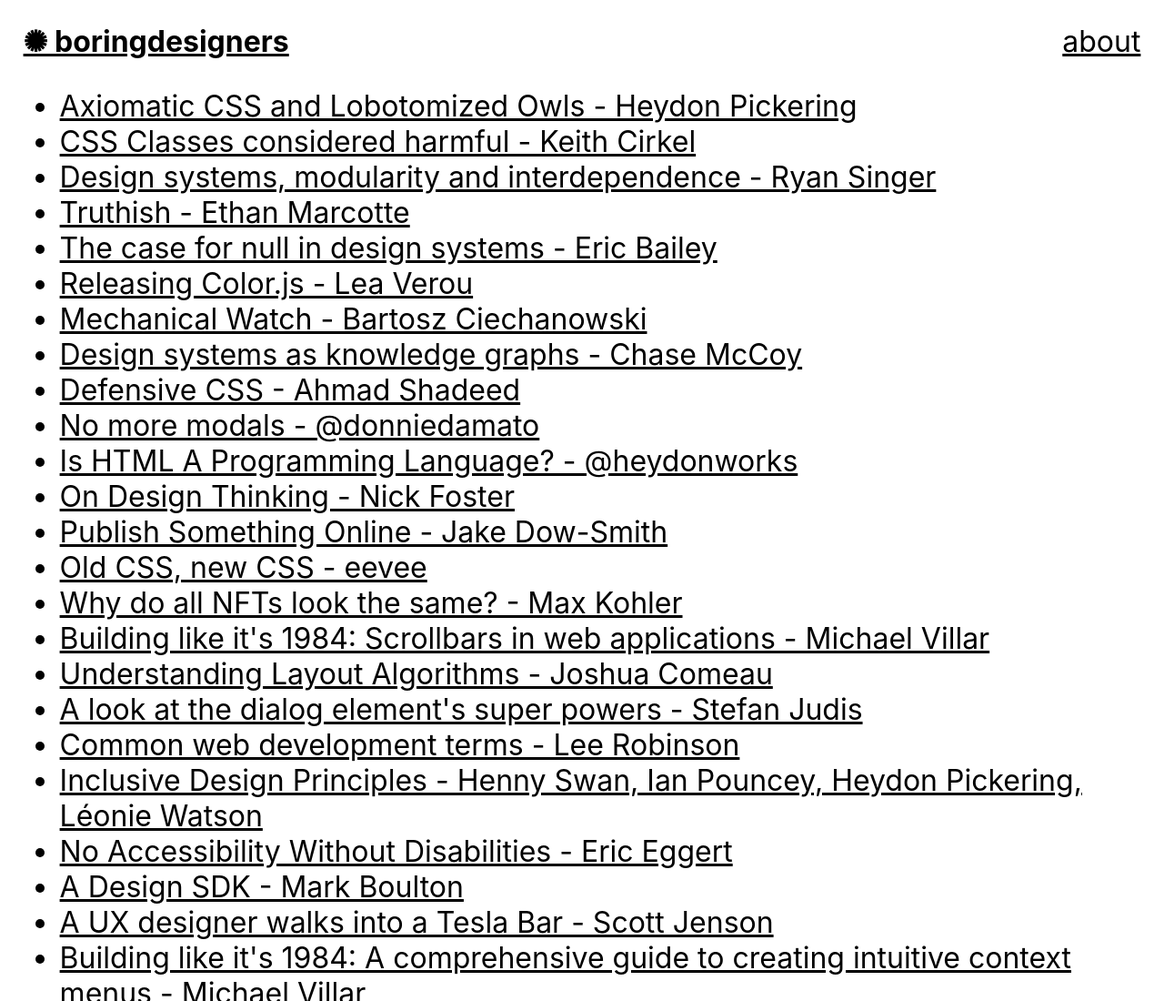
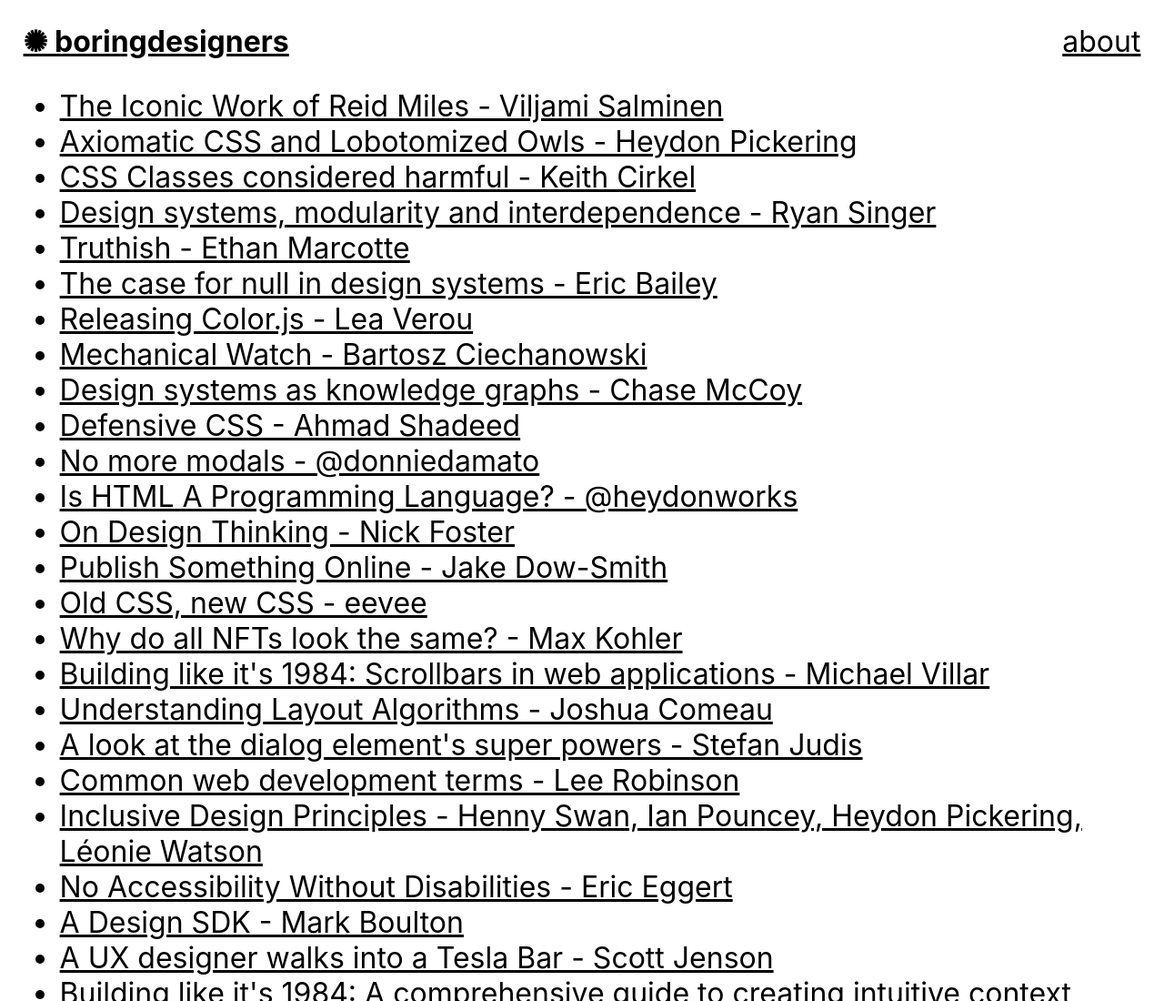
Before and after one commit to boringdesigners/boring-website, a plain HTML site: page index.html in a window 1280 px wide. Shown: the top 1100 px of the page at 91% size. Drawn offline with Linux system fonts and the light colour scheme.

Commit message:
Update index.html

```diff
--- a/index.html
+++ b/index.html
@@ -24,6 +24,15 @@
       <a href="about.html">about</a>
     </header>
     <ul>
+      <li>
+        <a
+          target="_blank"
+          rel="noopener"
+          href="https://viljamis.com/2015/the-iconic-work-of-reid-miles/"
+        >
+          The Iconic Work of Reid Miles - Viljami Salminen
+        </a>
+      </li>
       <li>
         <a
           target="_blank"
```
